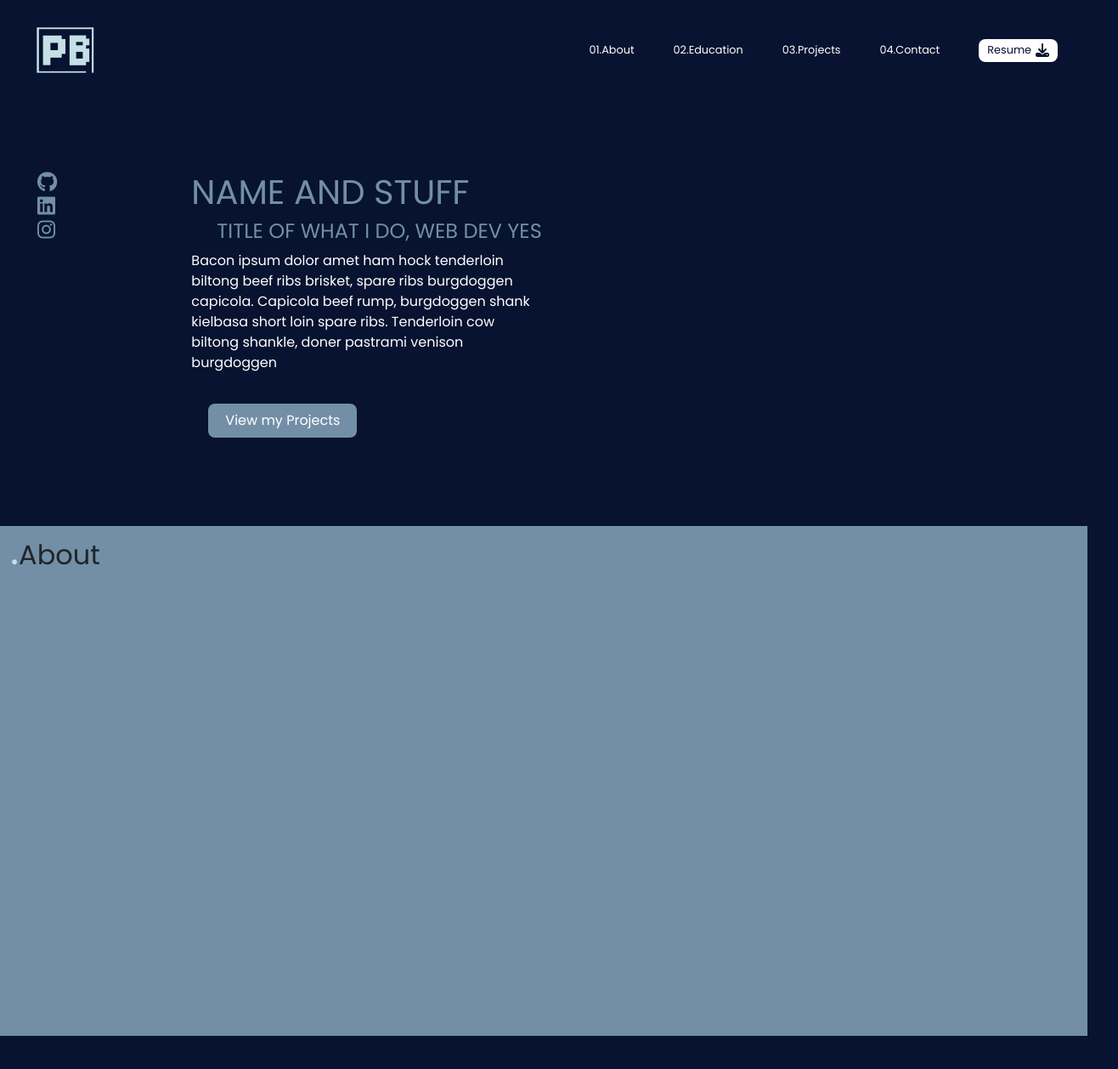
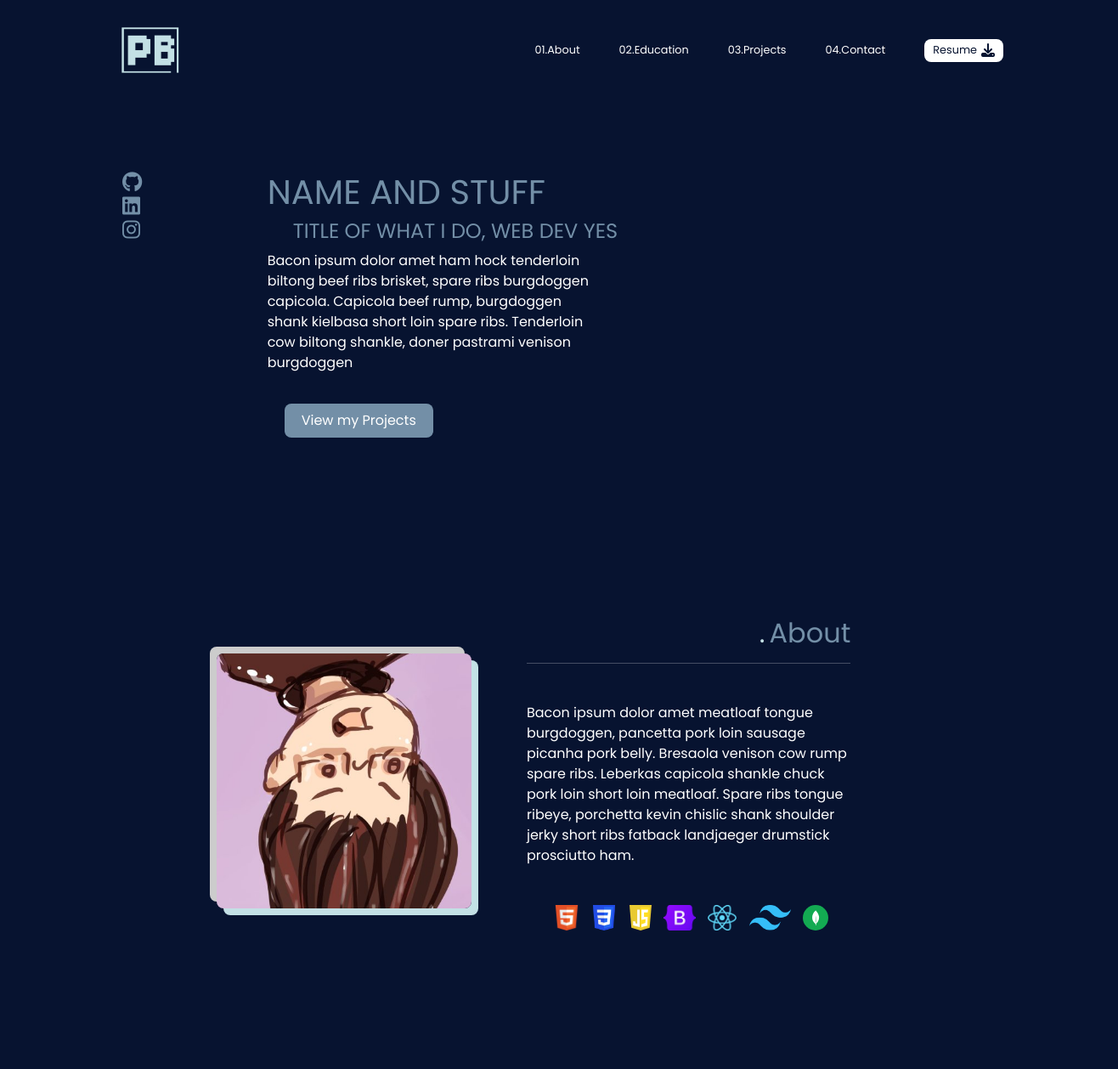
Before and after one commit to digimori/portfoliov1, a plain HTML site: page index.html in a window 1280 px wide. Shown: the top 1258 px of the page at 85% size, 1316 px wide, since content can reach past the window. Drawn offline with nearby package versions, Linux system fonts and the light colour scheme.

Commit message:
about section flipped. Tech stack icons added.

```diff
--- a/index.html
+++ b/index.html
@@ -47,9 +47,15 @@
       <div class="row">
         <div class="col-2">
           <ul class="social-links">
-            <li class="social-icons"><a href="#"><i class="fa-brands fa-github"></i></a></li>
-            <li class="social-icons"><a href="#"><i class="fa-brands fa-linkedin"></i></a></li>
-            <li class="social-icons"><a href="#"><i class="fa-brands fa-instagram"></i></a></li>
+            <li class="social-icons">
+              <a href="https://github.com/digimori" aria-label="Link to Github (Opens in new tab)" target="_blank"><i class="fa-brands fa-github"></i></a>
+            </li>
+            <li class="social-icons">
+              <a href="https://www.linkedin.com/in/paige-bendall-b1a8a424a/" aria-label="Link to Github (Opens in new tab)" target="_blank"><i class="fa-brands fa-linkedin"></i></a>
+            </li>
+            <li class="social-icons">
+              <a href="https://www.instagram.com/hanamorihime/" aria-label="Link to Github (Opens in new tab)" target="_blank"><i class="fa-brands fa-instagram"></i></a>
+            </li>
           </ul>
         </div>
         <div class="col-12 col-lg-6 col-md-8">
@@ -70,8 +76,33 @@
     </section>
 
   <section class="section__about" id="about">
-    <div class="container-fluid">
-      <h2><span class="section__about-bullet">.</span>About</h2>
+    <div class="row section__about-row">
+      <div class="col-2"></div>
+      <div class="col-md-4 col-sm-12 image-container">
+        <img src="/assets/muhself.png" class="myself" alt="Image" />
+      </div>
+      <div class="col-12 col-md-4">
+        <h2 class="section__about-h2"><span class="section__about-bullet">.</span>About</h2>
+        <hr class="separator" />
+        <p class="section__about-text">
+          Bacon ipsum dolor amet meatloaf tongue burgdoggen, pancetta pork loin sausage picanha pork belly. Bresaola venison cow rump spare ribs. Leberkas capicola shankle chuck pork loin short loin meatloaf. Spare ribs tongue ribeye, porchetta kevin chislic shank shoulder jerky short ribs fatback landjaeger drumstick prosciutto ham.
+        </p>
+        <div class="row stack__icons">
+          <div class="col-sm-12">
+            <!-- TOOLTIP THESE -->
+            <ul class="stack__icons-list">
+              <li class="stack__icons-list_item"><img src="/assets/1024px-HTML5_Badge.svg.png" alt=""></li>
+              <li class="stack__icons-list_item"><img src="/assets/CSS3_logo.svg.png" alt=""></li>
+              <li class="stack__icons-list_item"><img src="/assets/javascript-1.svg" alt=""></li>
+              <li class="stack__icons-list_item"><img src="/assets/Bootstrap_logo.svg.png" alt=""></li>
+              <li class="stack__icons-list_item"><img src="/assets/React-icon.svg.png" alt=""></li>
+              <li class="stack__icons-list_item"><img src="/assets/Tailwind_CSS_Logo.svg.png" alt=""></li>
+              <li class="stack__icons-list_item"><img src="/assets/mongodb.svg" alt=""></li>
+            </ul>
+          </div>
+        </div>
+      </div>
+
     </div>
   </section>
 
--- a/style.css
+++ b/style.css
@@ -4,9 +4,22 @@
     box-sizing: border-box;
 }
 
+:root {
+    --header-color: #738FA7;
+    --text-general: #fff;
+    --text-highlight: #C3E0E5;
+}
+
 body {
     background-color: #071330;
     font-family: 'Poppins', sans-serif;
+    margin: 0;
+    padding: 0;
+}
+
+header,
+main {
+    width: 95%;
 }
 
 nav {
@@ -24,14 +37,14 @@ a {
 
 li>a.nav-link,
 li>a.nav-link:visited {
-    color: #fff;
+    color: var(--text-general);
     font-size: 0.8rem;
     line-height: 130%;
     margin: 30px 15px;
 }
 
 li>a.nav-link:hover {
-    color: #738FA7;
+    color: var(--header-color);
 }
 
 /* -- General Section height, width, margins, paddings -- */
@@ -40,12 +53,48 @@ li>a.nav-link:hover {
     align-items: center;
     width: 100%;
     height: 500px;
+    margin-left: 100px;
 }
 
 .section__about {
+    display:flex;
+    align-items: center;
+    justify-content: center;
     height: 600px;
     width: 100%;
-    background-color: #738FA7;
+
+}
+
+.section__about-row {
+    width: 100%;
+    display: flex;
+    flex-direction: row;
+}
+
+p.section__about-text {
+    color: var(--text-general);
+    padding: 30px 0;
+}
+
+h2 {
+    color: var(--header-color);
+}
+
+div.image-container {
+    display: flex;
+    justify-content: center;
+    align-items: center;
+}
+img.myself {
+    height: 300px;
+    width: 300px;
+    border-radius: 8px;
+    box-shadow: 0.5rem 0.5rem #C3E0E5, -0.5rem -0.5rem #ccc;
+}
+
+.stack__icons-list_item img {
+    height: 30px;
+    padding-right: 10px;
 }
 
 .section__education {
@@ -57,7 +106,7 @@ li>a.nav-link:hover {
 .section__projects {
     width: 100%;
     height: 500px;
-    background-color: #738FA7;
+    background-color: var(--header-color);
 }
 
 .section__contact {
@@ -66,11 +115,9 @@ li>a.nav-link:hover {
     background-color: #071330;
 }
 
-
-
 #intro__heading,
 #intro__heading-sub {
-    color: #738FA7;
+    color: var(--header-color);
 }
 
 #intro__heading-sub {
@@ -79,17 +126,17 @@ li>a.nav-link:hover {
 }
 
 p#intro__heading-text {
-    color: #fff;
+    color: var(--text-general);
 }
 
 span.section__about-bullet {
-    color: #C3E0E5;
-    font-size: 3rem;
+    color: var(--text-highlight);
+    padding-right: 5px
 }
 
 #intro__heading-button {
     background-color: #738FA7;
-    color: #fff;
+    color: var(--text-general);
     border-radius: 8px;
     padding: 8px 20px;
     margin: 20px;
@@ -108,8 +155,8 @@ button.resume {
 }
 
 button.resume:hover {
-    background-color: #738FA7;
-    color: #fff;
+    background-color: var(--header-color);
+    color: var(--text-general);
     transition: 0.8s;
 }
 
@@ -121,6 +168,10 @@ ul.navbar-nav {
 i.fa-download {
     padding-left: 5px;
     font-size: 1rem;
+}
+
+.navbar-brand {
+    margin-left: 100px;
 }
 
 .navbar-brand img {
@@ -137,6 +188,11 @@ div.container {
     list-style: none;
 }
 
+.section__about-h2 {
+    display: flex;
+    justify-content: flex-end;
+}
+
 @media screen and (max-width: 768px) {
     .section__hero {
         padding-left: 50px;
@@ -150,14 +206,24 @@ div.container {
     }
 }
 
+li.stack__icons-list_item {
+    display: inline;
+}
+
+hr {
+    color: var(--text-general);
+
+}
+
 /* MAKE SURE YOUR TEXT IS CONSISTENT SIZING TO MAKE MEDIA QUERIES FASTER */
+/* Should I make some root settings here for font families and colours?? Saves me typing them in all the time */
 
 i.fa-brands {
     font-size: 1.5rem;
-    color: #738FA7;
+    color: var(--header-color);
     transition: 0.8s
 }
 
 i:hover {
-    color: #fff;
+    color: var(--text-general);
 }
```
Also changed, not shown: assets/1024px-HTML5_Badge.svg.png (added), assets/Bootstrap_logo.svg.png (added), assets/CSS3_logo.svg.png (added), assets/React-icon.svg.png (added), assets/Tailwind_CSS_Logo.svg.png (added), assets/javascript-1.svg (added), assets/mongodb.svg (added), assets/muhself.png (added).
